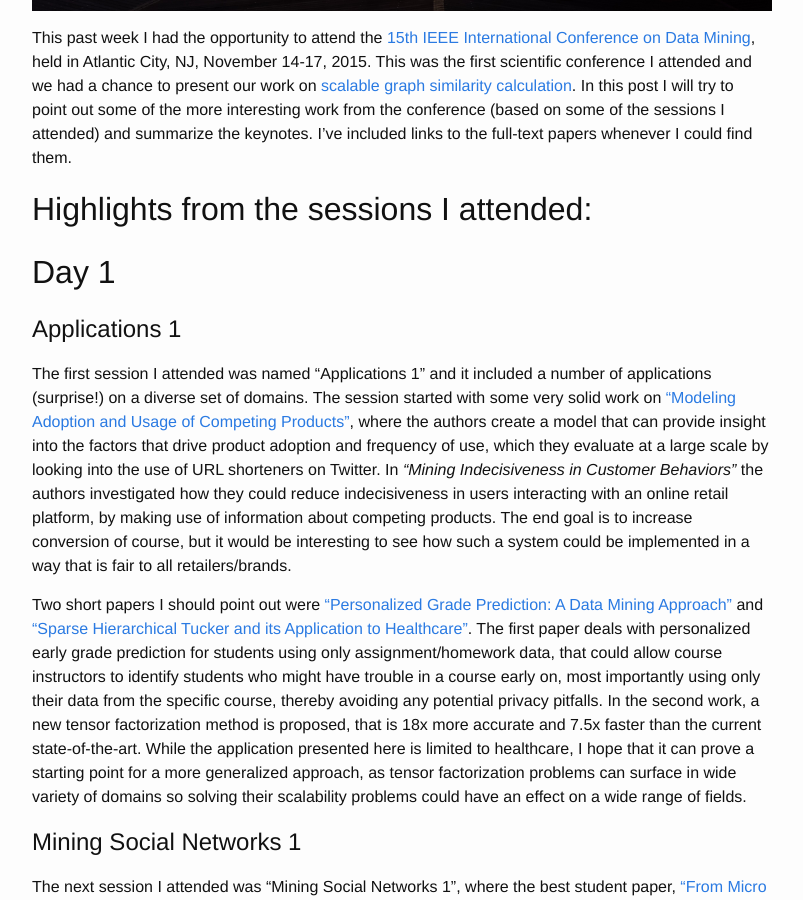
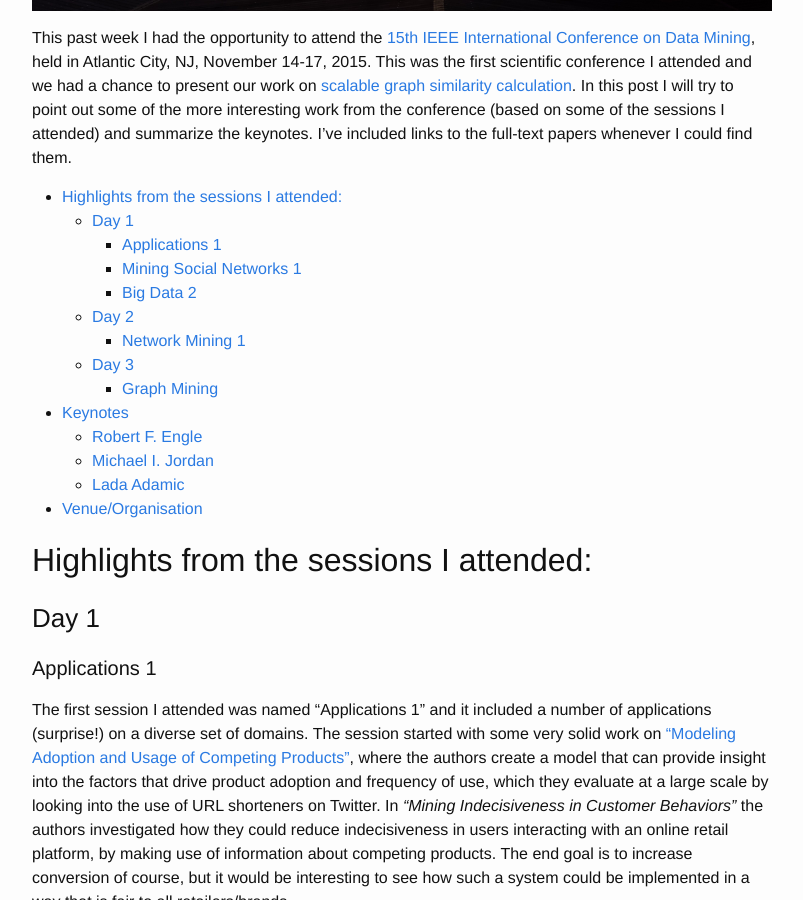
Before and after one commit to thvasilo/thvasilo.github.io, a Jekyll site: the page built from _posts/2015-11-23-ICDM-2015-Highlights.md, in a window 1280 px wide and 900 px high, scrolled down 605 px. Shown: the whole window, without its empty margins (238-1041 px from the left). Built offline with Jekyll 4.4.1, drawn with Linux system fonts in a browser that asks for light colours.

Commit message:
Add TOC to ICDM post

```diff
--- a/_posts/2015-11-23-ICDM-2015-Highlights.md
+++ b/_posts/2015-11-23-ICDM-2015-Highlights.md
@@ -15,11 +15,14 @@ of the more interesting work from the conference (based on some of the sessions
 and summarize the keynotes. I've included links to the full-text papers whenever I could
 find them.
 
+* TOC
+{:toc}
+
 ## Highlights from the sessions I attended:
 
-## Day 1
+### Day 1
 
-# Applications 1
+#### Applications 1
 
 The first session I attended was named "Applications 1" and it included
 a number of applications (surprise!) on a diverse set of domains. The session started
@@ -47,7 +50,7 @@ that it can prove a starting point for a more generalized approach, as tensor fa
 problems can surface in wide variety of domains so solving their scalability problems
 could have an effect on a wide range of fields.
 
-# Mining Social Networks 1
+#### Mining Social Networks 1
 
 The next session I attended was "Mining Social Networks 1", where the best student paper,
 ["From Micro to Macro: Uncovering and Predicting Information Cascading Process with
@@ -66,7 +69,7 @@ in seeing it applied and evaluated on a different publicly available dataset, (a
 hard to come by in this domain) and an extension of the method that predicts the cascades as they
 happen in real-time (shameless plug: Use [Apache Flink](https://flink.apache.org) for your real-time processing needs!).
 
-# Big Data 2
+#### Big Data 2
 
 The last session I attended on Sunday was "Big Data 2". The two regular papers from that
 session were perhaps application specific but nonetheless provided some valuable insights.
@@ -81,9 +84,9 @@ something that a previous related paper from Google,
 ["Ad Click Prediction: a View from the Trenches"](https://www.eecs.tufts.edu/~dsculley/papers/ad-click-prediction.pdf),
 was missing.
 
-## Day 2
+### Day 2
 
-# Network Mining 1
+#### Network Mining 1
 
 An interesting idea presented in "Network Mining 1" was ["Absorbing random-walk centrality"](http://arxiv.org/abs/1509.02533),
 where the authors presented a way to identify _teams_  of central nodes in a graph. An application
@@ -94,9 +97,9 @@ presented has a complexity of O(n^3), where n is the number of nodes, which make
 inapplicable for large graphs. Personalized PageRank could be used as heuristic however which
 is more computationally efficient.
 
-## Day 3
+### Day 3
 
-# Graph Mining
+#### Graph Mining
 
 We presented out work, ["Knowing an Object by the Company It Keeps: A Domain-Agnostic Scheme for Similarity Discovery"](/assets/concepts-icdm.pdf),
 in the "Graph Mining" session. Our main contribution is a method that allows us to
@@ -127,7 +130,7 @@ way to solve new problems, especially when the results are so impressive.
 
 ## Keynotes
 
-# Robert F. Engle
+#### Robert F. Engle
 
 ICDM featured 3 keynotes this year. The first one was given by Robert F. Engle, winner of the
 Nobel Memorial Prize in Economic Sciences in 2003. He presented a summary of some of his seminal
@@ -137,7 +140,7 @@ project. This keynote was quite math-heavy as a result and I think many people i
 not find it that interesting/relevant to their work, estimated from the proportion of people looking at their
 laptops around me.
 
-# Michael I. Jordan
+#### Michael I. Jordan
 
 The second keynote, and the most interesting for me, was given by M.I. Jordan, with the title "On
 Computational Thinking, Inferential Thinking and 'Big Data'", a talk he has delivered in a couple
@@ -187,7 +190,7 @@ In closing Jordan identified there are many remaining conceptual and mathematica
 problem of 'Big Data' and facing these will require a "rapprochement between computer science and
 statistics" which would reshape both disciplines and might take decades to complete.
 
-# Lada Adamic
+#### Lada Adamic
 
 Unfortunately I had to skip Lada Adamic's keynote, so I would really appreciate if someone has a
 summary that I can add here.
```
